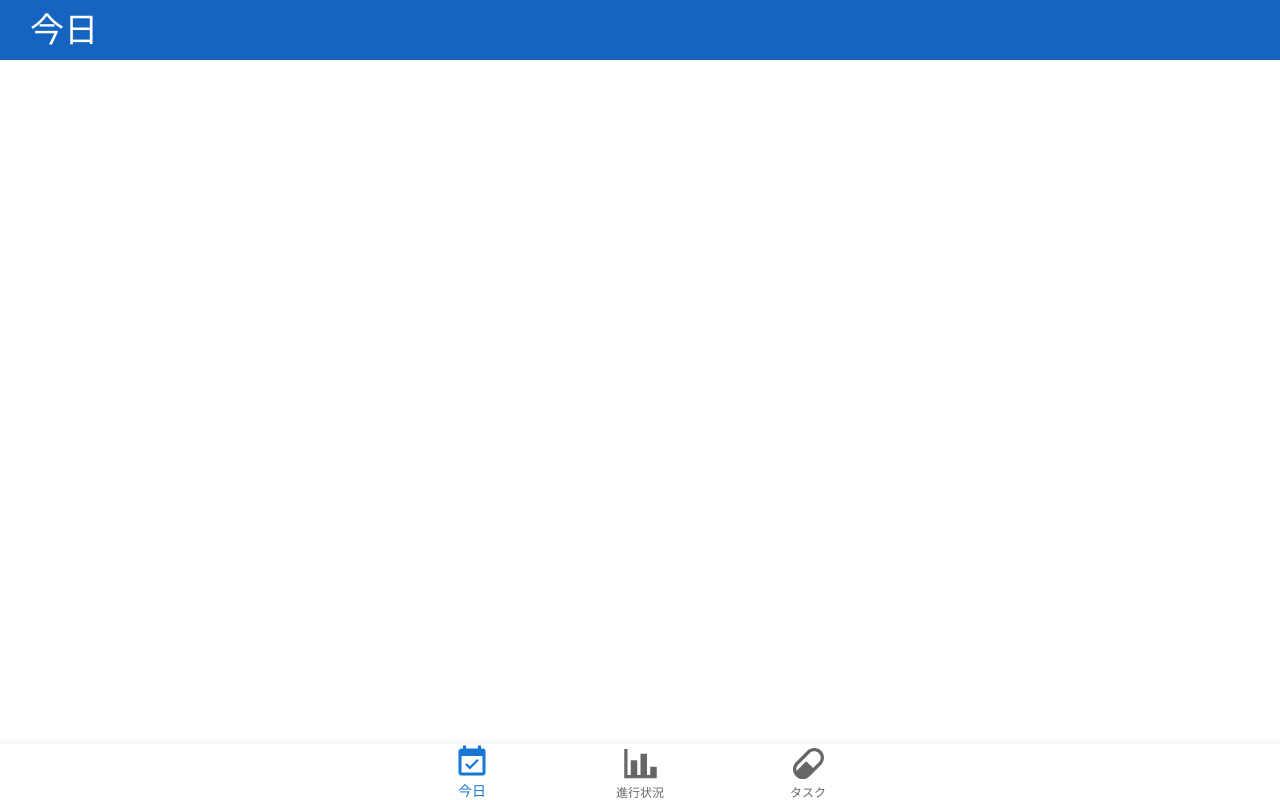
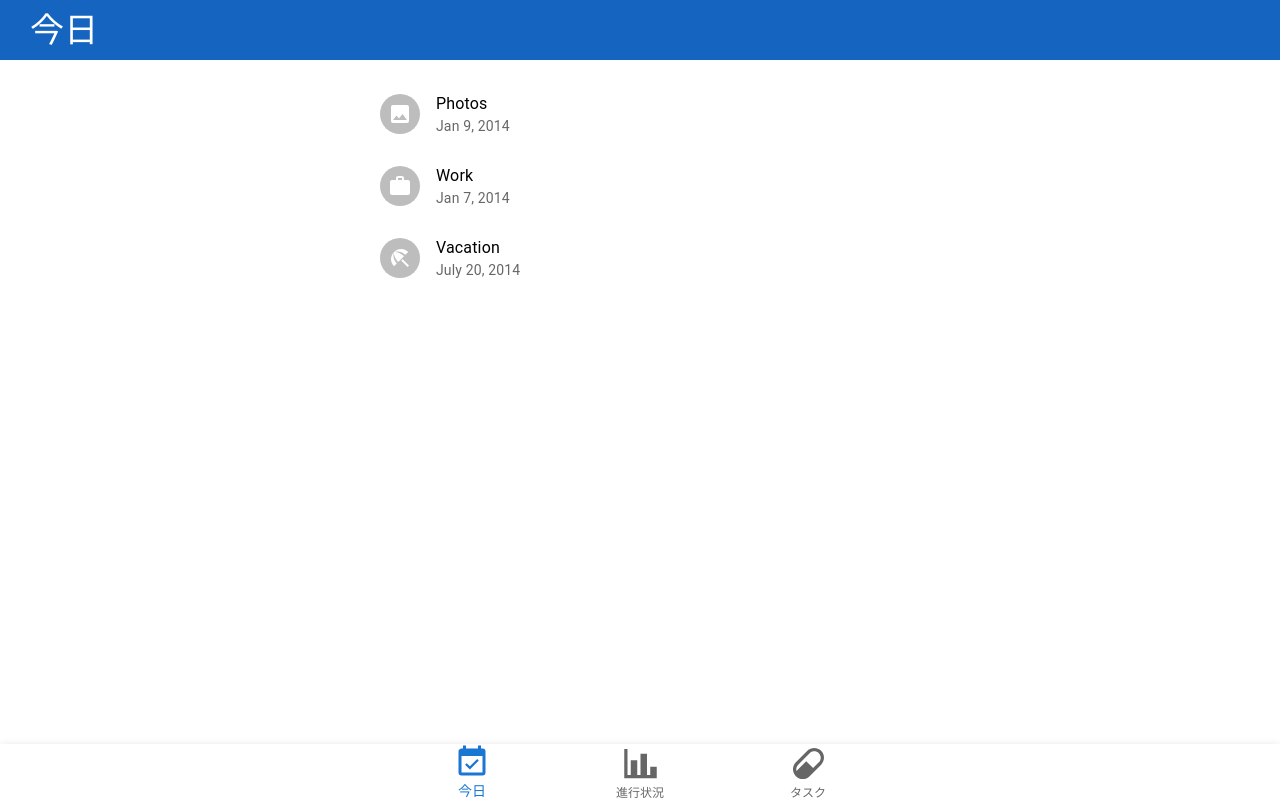
Before and after one commit to cocet33000/okusuri_kanri_front, a React (Create React App) app: page / in a window 1280 px wide. Built offline with nearby package versions, Linux system fonts and the light colour scheme.

Commit message:
アイテムを作成

```diff
--- a/src/App.js
+++ b/src/App.js
@@ -2,6 +2,9 @@ import './App.css';
 import { createContext, useState } from 'react';
 
 import TopBar from './components/TopBar'
+import Container from '@mui/material/Container';
+import Task from './Task'
+import Today from './Today'
 import SimpleBottomNavigation from './components/BottomNavigation';
 
 export const MenuContext = createContext();
@@ -17,6 +20,10 @@ function App() {
     <div className="App">
       <MenuContext.Provider value={MenuState}>
         <TopBar />
+        <Container maxWidth="sm" sx={{marginTop:'10px'}}>
+          {menu=='今日' && <Today /> }
+          {menu=='タスク' && <Task /> }
+        </Container>
         <SimpleBottomNavigation />
       </MenuContext.Provider>
     </div>
--- /dev/null
+++ b/src/Task.js
@@ -0,0 +1,13 @@
+import * as React from 'react';
+import Button from '@mui/material/Button';
+import TaskCard from './components/TaskCard'
+
+export default function Task() {
+  return (
+    <div>
+      <Button fullWidth='true' variant="contained">追加</Button>
+      <TaskCard />
+      <TaskCard />
+    </div>
+  );
+}
--- /dev/null
+++ b/src/Today.js
@@ -0,0 +1,10 @@
+import * as React from 'react';
+import TaskItem from './components/TaskItem'
+
+export default function Today() {
+  return (
+    <div>
+      <TaskItem />
+    </div>
+  );
+}
--- /dev/null
+++ b/src/components/TaskCard.js
@@ -0,0 +1,50 @@
+import * as React from 'react';
+import Box from '@mui/material/Box';
+import Grid from '@mui/material/Grid';
+import Card from '@mui/material/Card';
+import CardActions from '@mui/material/CardActions';
+import CardContent from '@mui/material/CardContent';
+import Button from '@mui/material/Button';
+import Typography from '@mui/material/Typography';
+import Icon from '@mui/material/Icon';
+import {CircleNotificationsRounded} from '@mui/icons-material'
+
+
+const bull = (
+  <Box
+    component="span"
+    sx={{ display: 'inline-block', mx: '2px', transform: 'scale(0.8)' }}
+  >
+    •
+  </Box>
+);
+
+export default function TaskCard() {
+  return (
+    <Card sx={{ minWidth: 275 }}>
+    <CardContent>
+      <Grid container spacing={2}>
+        <Grid item xs={4}>
+            <Typography sx={{ fontSize: 14 }} color="text.secondary" gutterBottom>
+            お薬A
+            </Typography>
+        </Grid>
+        <Grid item xs={8} >
+        </Grid>
+        <Grid item xs={4}>
+            <Typography variant="body2">
+            毎日10時
+            </Typography>
+        </Grid>
+        <Grid item xs={8} >
+        </Grid>
+        <Grid item xs={10} >
+        </Grid>
+        <Grid item xs={2}>
+          <Icon color='primary' component={CircleNotificationsRounded}/>
+        </Grid>
+      </Grid>
+    </CardContent>
+    </Card>
+  );
+}
--- /dev/null
+++ b/src/components/TaskItem.js
@@ -0,0 +1,40 @@
+import * as React from 'react';
+import List from '@mui/material/List';
+import ListItem from '@mui/material/ListItem';
+import ListItemText from '@mui/material/ListItemText';
+import ListItemAvatar from '@mui/material/ListItemAvatar';
+import Avatar from '@mui/material/Avatar';
+import ImageIcon from '@mui/icons-material/Image';
+import WorkIcon from '@mui/icons-material/Work';
+import BeachAccessIcon from '@mui/icons-material/BeachAccess';
+
+export default function TaskItem() {
+  return (
+    <List sx={{ width: '100%', maxWidth: 360, bgcolor: 'background.paper' }}>
+      <ListItem>
+        <ListItemAvatar>
+          <Avatar>
+            <ImageIcon />
+          </Avatar>
+        </ListItemAvatar>
+        <ListItemText primary="Photos" secondary="Jan 9, 2014" />
+      </ListItem>
+      <ListItem>
+        <ListItemAvatar>
+          <Avatar>
+            <WorkIcon />
+          </Avatar>
+        </ListItemAvatar>
+        <ListItemText primary="Work" secondary="Jan 7, 2014" />
+      </ListItem>
+      <ListItem>
+        <ListItemAvatar>
+          <Avatar>
+            <BeachAccessIcon />
+          </Avatar>
+        </ListItemAvatar>
+        <ListItemText primary="Vacation" secondary="July 20, 2014" />
+      </ListItem>
+    </List>
+  );
+}
```
